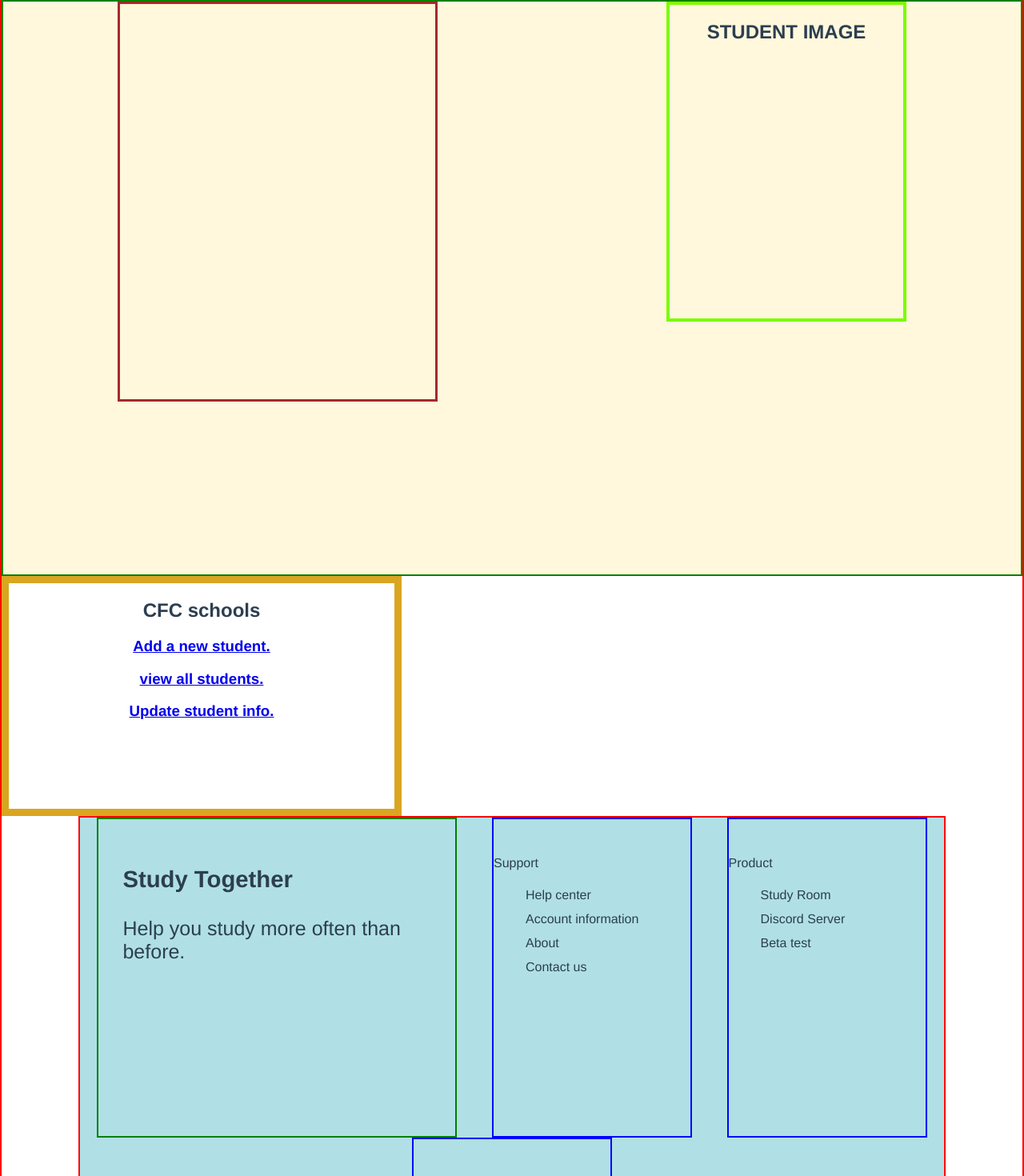
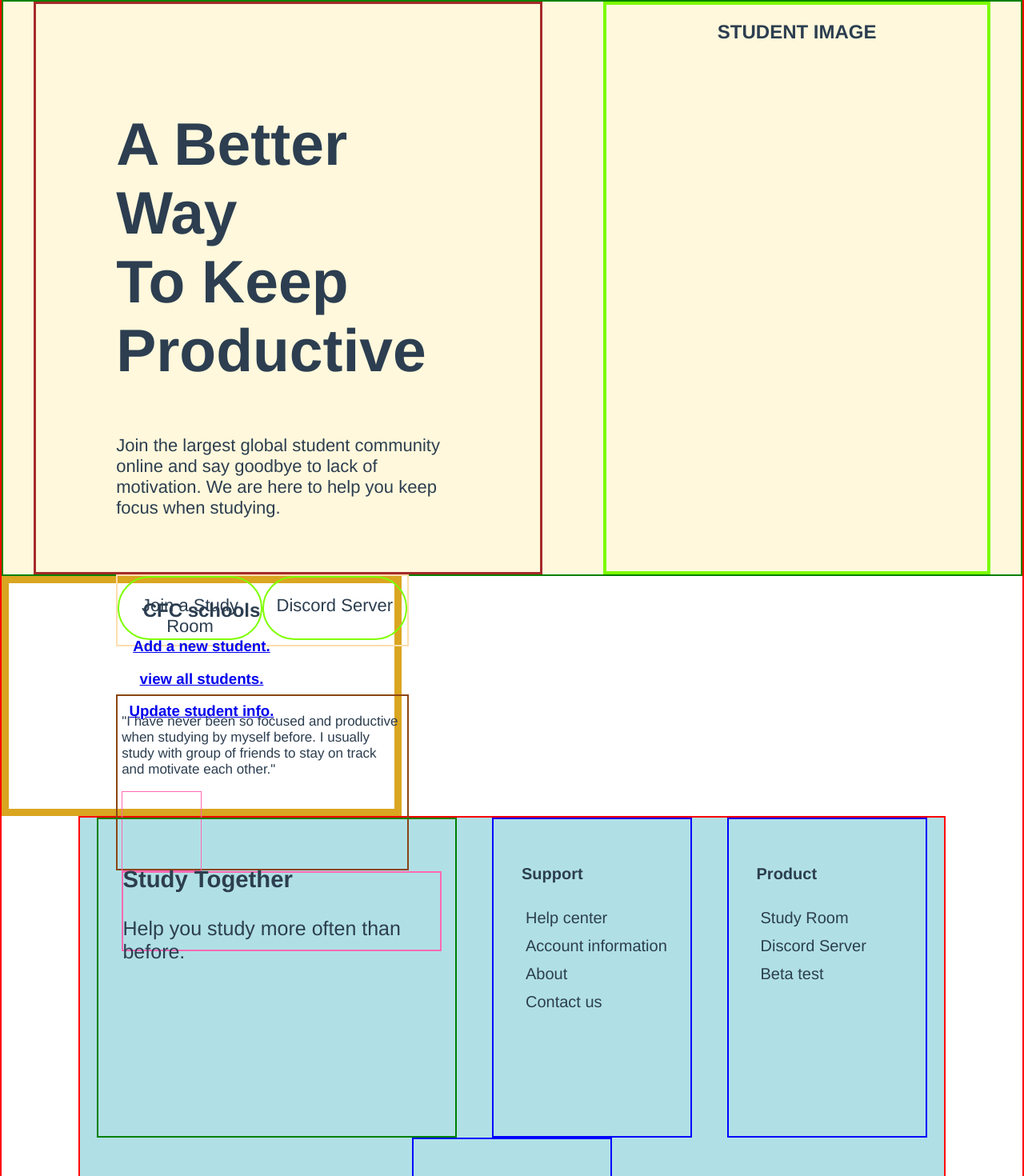
Before and after one commit to olatunji-20/cfc-school, a Vue app in the folder frontend/cfc/: page / in a window 1280 px wide. Shown: the part 252-1722 px from the top of the page at 80% size. Built offline with nearby package versions, Linux system fonts and the light colour scheme.

Commit message:
work on homepage

```diff
--- a/frontend/cfc/src/components/Footbar.vue
+++ b/frontend/cfc/src/components/Footbar.vue
@@ -5,7 +5,7 @@
             <p>Help you study more often than before.</p>
         </div>
         <div class="two">
-            <p>Support</p>
+            <h4>Support</h4>
             <ul>
                 <li>Help center</li>
                 <li>Account information</li>
@@ -14,7 +14,7 @@
             </ul>
         </div>
         <div class="three">
-            <p>Product</p>
+            <h4>Product</h4>
             <ul>
                 <li>Study Room</li>
                 <li>Discord Server</li>
@@ -22,14 +22,16 @@
             </ul>
         </div>
         <div class="four">
-            <p>Help and Solution</p>
+            <h4>Help and Solution</h4>
             <ul>
                 <li>Talk to support</li>
                 <li>Support docs</li>
                 <li>System status</li>
                 <li>Cookies</li>
             </ul></div>
-        <div class="five"></div>
+        <div class="five">
+            <h4>FALANA SHERIFF OLATUNJI</h4>
+        </div>
     </section>
 </template>
 
@@ -66,14 +68,21 @@ export default {
     height: 400px;
     text-align: left;
     padding: 30px 0px;
+    font-size: 20px;
+}
+.two h4, .three h4, .four h4 {
+    font-weight: bolder;
+    text-indent: 35px;
 }
 .two ul li, .three ul li, .four ul li {
     list-style-type: none;
-    line-height: 30px;
+    line-height: 35px;
 }
 .five {
     width: 100%;
     height: 100px;
     border: 2px solid black;
+    padding: 5px;
+    font-size: 25px;
 }
 </style>
--- a/frontend/cfc/src/views/Homepage.vue
+++ b/frontend/cfc/src/views/Homepage.vue
@@ -1,18 +1,19 @@
 <template>
     <section>
         <Navbar />
-        <!-- <header>
-            <div class="logo-container"></div>
-            <div class="signs">
-                <ul>
-                    <li>Login</li>
-                    <li>Sign Up</li>
-                </ul>
-            </div>
-        </header> -->
         <div class="container">
             <div class="left">
-
+                <h2>A Better Way <br/> To Keep Productive</h2>
+                <p>Join the largest global student community online and say goodbye to lack of motivation. We are here to help you keep focus when studying.</p>
+                <div class="join">
+                    <div class="join1"><p>Join a Study Room</p></div>
+                    <div class="join2"><p>Discord Server</p></div>
+                </div>
+                <div class="focussed">
+                    <p>"I have never been so focused and productive when studying by myself before. I usually study with  group of friends to stay on track and motivate each other."</p>
+                    <div class="kas1"></div>
+                    <div class="kas2"></div>
+                </div>
             </div>
             <div class="right">
                 <h1> STUDENT IMAGE</h1>
@@ -52,40 +53,6 @@ import Footbar from '../components/Footbar.vue'
         height: auto;
     }
 
-    /* header {
-        width: 100%;
-        height: 15vh;
-        border: 1px solid green;
-        background-color: aquamarine;
-    }
-
-    .logo-container {
-        width: 250px;
-        height: 60px;
-        border: 1px solid black;
-        background-color: floralwhite;
-        position: relative;
-        float: left;
-        margin: 20px 50px;
-    } */
-
-    /* .signs {
-        width: 250px;
-        height: 60px;
-        position: relative;
-        float: right;
-        border: 2px solid blue;
-        margin: 25px 100px 0px;
-    }
-
-    .signs ul li {
-        width: auto;
-        display: inline-block;
-        padding: 5px 15px;
-        border: 1px solid red;
-        margin: 0px 10px;
-    } */
-
     h1  {
         text-align: center;
     }
@@ -100,13 +67,59 @@ import Footbar from '../components/Footbar.vue'
         justify-content: space-around;
     }
     .left {
+        width: 50%;
+        height: 100%;
+        border: 3px solid brown;
+        text-align: left;
+        padding: 70px 100px 0px;
+    }
+    .left h2 {
+        font-size: 75px;
+    }
+    .left p {
+        font-size: 22px;
+    }
+    .join {
+        width: 85%;
+        height: 90px;
+        border: 2px solid navajowhite;
+        margin-top: 70px;
+        display: flex;
+        flex-direction: row;
+        justify-content: space-between;
+    }
+    .join1, .join2 {
+        width: 250px;
+        height: 80px;
+        border: 2px solid chartreuse;
+        border-radius: 40px;
+        padding: 5 px;
+        text-align: center;
+        font-size: 18px;
+    }
+    .focussed {
+        width: 85%;
+        height: 220px;
+        border: 2px solid saddlebrown;
+        padding: 5px;
+        margin-top: 60px;
+    }
+    .focussed p {
+        font-size: 17px;
+    }
+    .kas1 {
+        width: 100px;
+        height: 100px;
+        border: 1px solid hotpink;
+    }
+    .kas2 {
         width: 400px;
-        height: 500px;
-        border: 3px solid brown;
+        height: 100px;
+        border: 2px solid hotpink;
     }
     .right {
-        width: 300px;
-        height: 400px;
+        width: 38%;
+        height: 100%;
         border: 4px solid lawngreen;
     }
 
```
